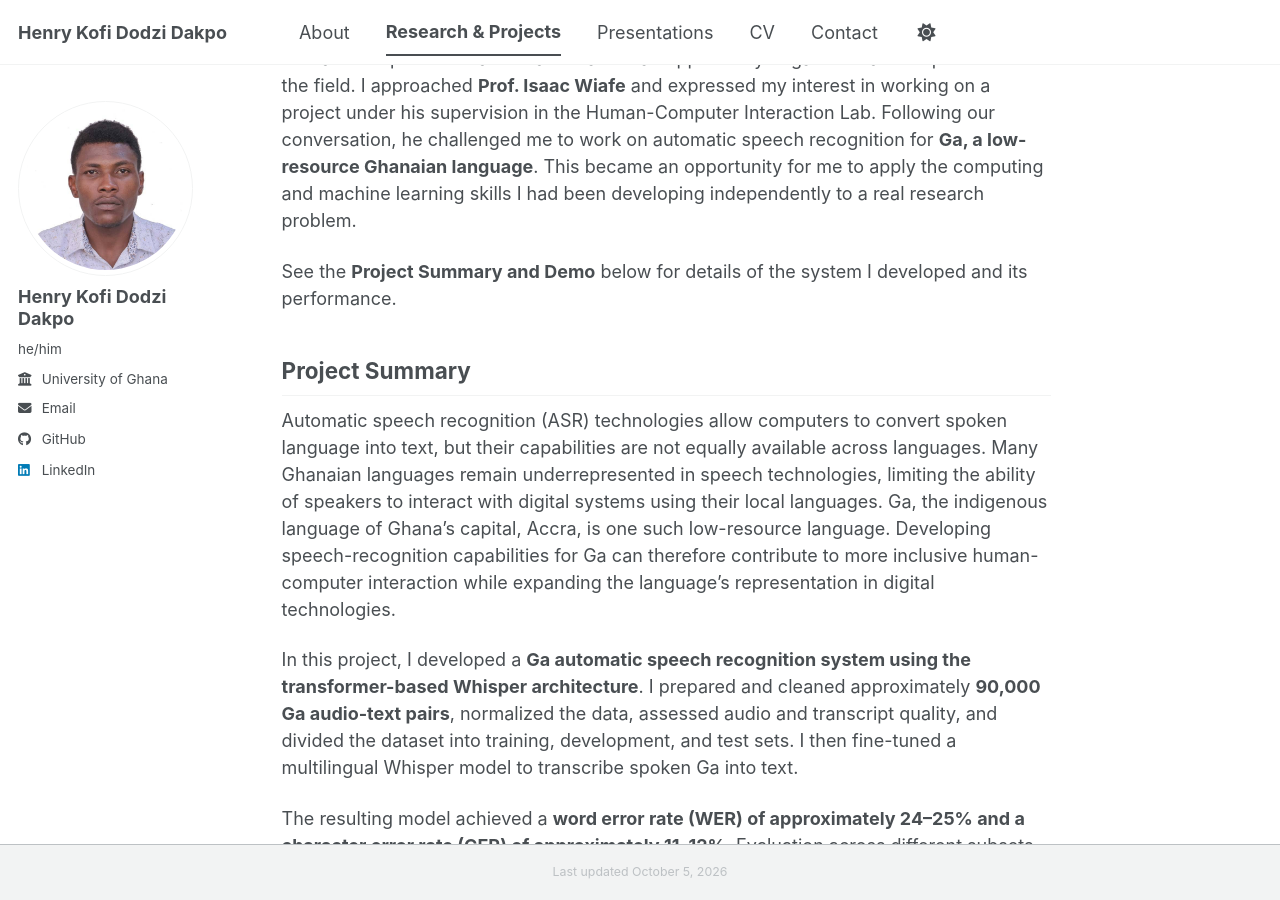
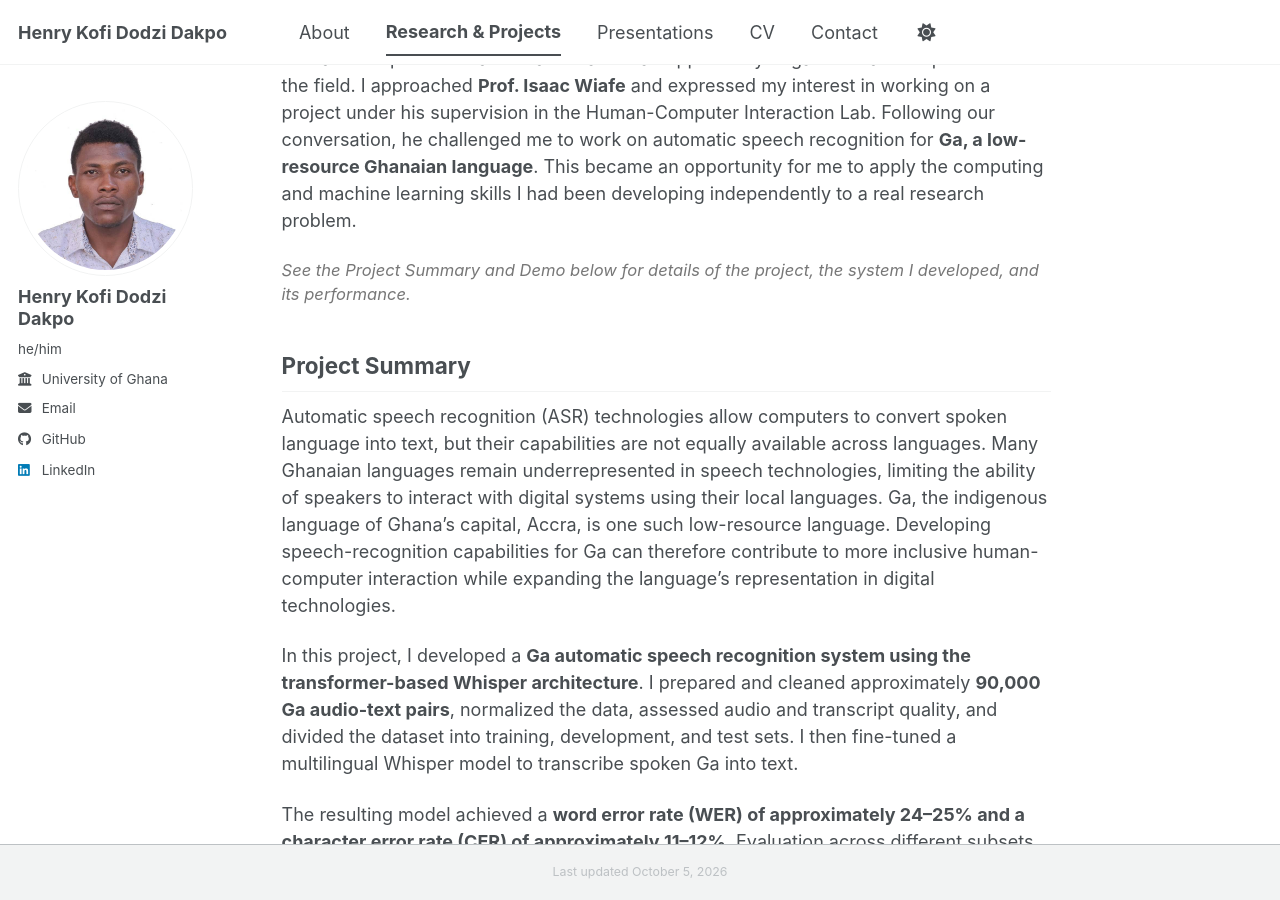
Before and after one commit to henrycitadel9-rgb/henrycitadel9-rgb.github.io, a Jekyll site: the page built from _portfolio/portfolio-2.md, in a window 1280 px wide and 900 px high, scrolled down 303 px. Built offline with Jekyll 4.4.1, drawn with Linux system fonts in a browser that asks for light colours; a style sheet for code colours, icons or effects is not loaded.

Commit message:
Update portfolio-2.md

```diff
--- a/_portfolio/portfolio-2.md
+++ b/_portfolio/portfolio-2.md
@@ -1,6 +1,6 @@
 ---
 title: "Building a High-Accuracy Ga ASR System Using the Transformer-Based Whisper Architecture"
-excerpt: "For this project, I developed and deployed an automatic speech recognition system for Ga, a low-resource Ghanaian language, by fine-tuning Whisper on approximately 90,000 audio-text pairs.<br/><br/><a href='/portfolio/portfolio-2/'><strong>See the details of the project here</strong></a> <em>(This include my inspiration and how I got involved in this project, project summary & a demonstration of the model I built)</em>"
+excerpt: "For this project, I developed and deployed an automatic speech recognition system for Ga, a low-resource Ghanaian language, by fine-tuning Whisper on approximately 90,000 audio-text pairs.<br/><br/><a href='/portfolio/portfolio-2/'><strong>See the details of the project here</strong></a> <em>(This includes my inspiration and how I got involved in the project, a project summary, and a demonstration of the model I built.)</em>"
 collection: portfolio
 ---
 
@@ -8,7 +8,9 @@
 
 During my third year at the University of Ghana, I became increasingly interested in Human-Computer Interaction and wanted an opportunity to gain research experience in the field. I approached **Prof. Isaac Wiafe** and expressed my interest in working on a project under his supervision in the Human-Computer Interaction Lab. Following our conversation, he challenged me to work on automatic speech recognition for **Ga, a low-resource Ghanaian language**. This became an opportunity for me to apply the computing and machine learning skills I had been developing independently to a real research problem.
 
-See the **Project Summary and Demo** below for details of the system I developed and its performance.
+<p style="font-size: 0.92em; color: #777; font-style: italic;">
+See the Project Summary and Demo below for details of the project, the system I developed, and its performance.
+</p>
 
 ## Project Summary
 
```
